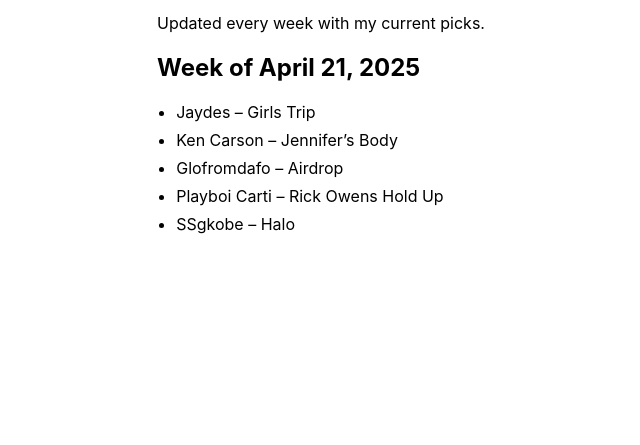
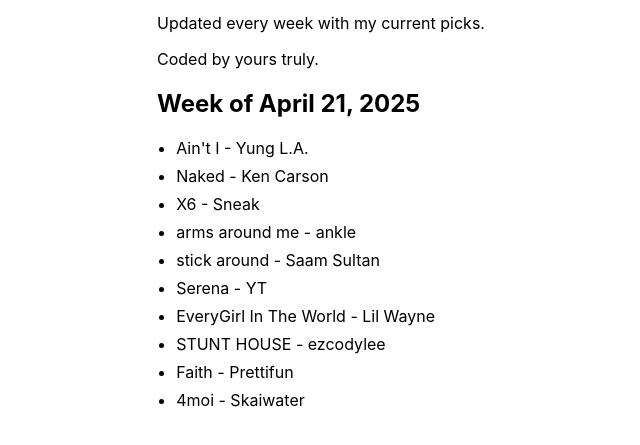
Before and after one commit to lukaspestifanos/split-weekly-playlist, a plain HTML site: page index.html in a window 1280 px wide. Shown: the part 111-556 px from the top of the page, without its empty margins (183-823 px from the left). Drawn offline with Linux system fonts and the light colour scheme.

Commit message:
Update index.html

```diff
--- a/index.html
+++ b/index.html
@@ -36,14 +36,20 @@
 <body>
   <h1>Split Weekly Playlist</h1>
   <p>Updated every week with my current picks.</p>
+   <p>Coded by yours truly.</p>
 
   <h2>Week of April 21, 2025</h2>
   <ul>
-    <li>Jaydes – Girls Trip</li>
-    <li>Ken Carson – Jennifer’s Body</li>
-    <li>Glofromdafo – Airdrop</li>
-    <li>Playboi Carti – Rick Owens Hold Up</li>
-    <li>SSgkobe – Halo</li>
+    <li>Ain't I - Yung L.A.</li>
+    <li>Naked - Ken Carson</li>
+    <li>X6 - Sneak</li>
+    <li>arms around me - ankle</li>
+    <li>stick around - Saam Sultan</li>
+    <li>Serena - YT</li>
+    <li>EveryGirl In The World - Lil Wayne</li>
+    <li>STUNT HOUSE - ezcodylee</li>
+    <li>Faith - Prettifun</li>
+    <li>4moi - Skaiwater</li>
   </ul>
 </body>
 </html>
```
